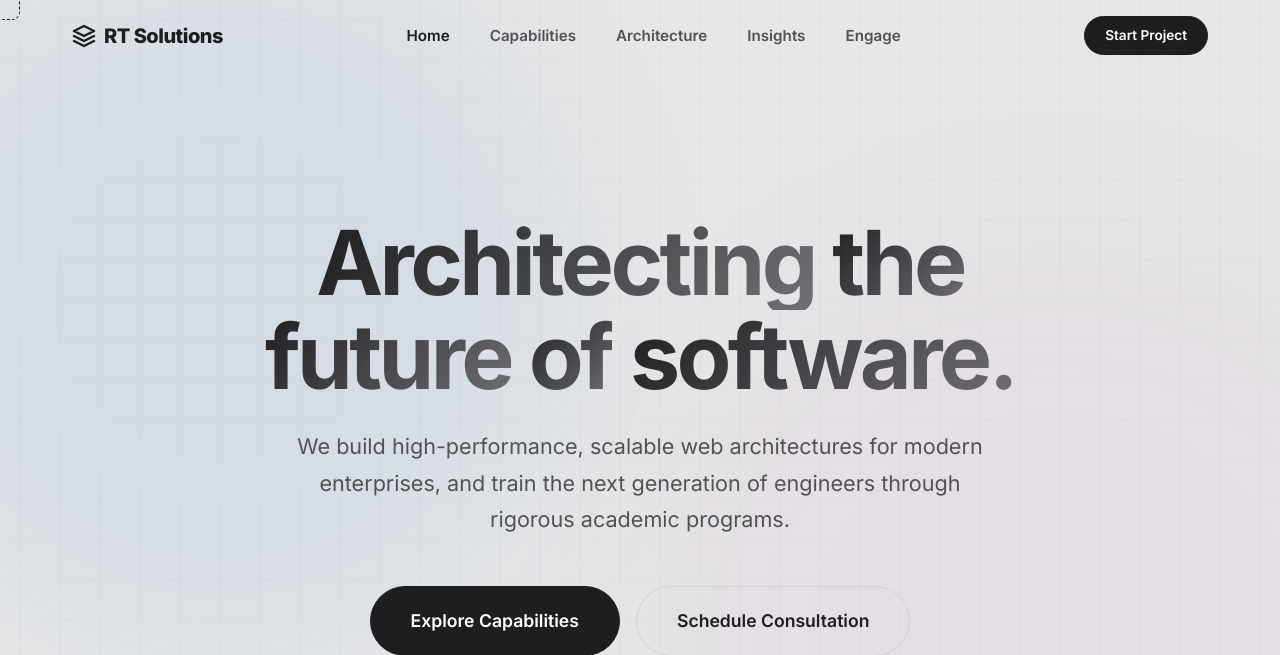
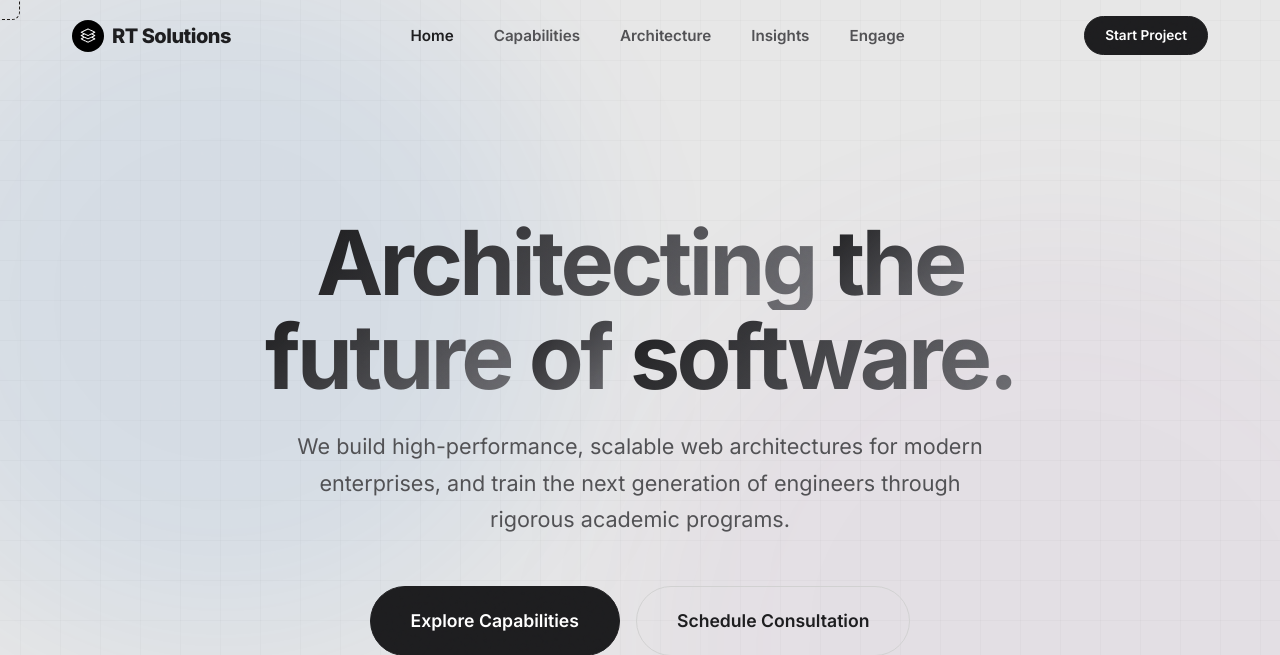
Before and after one commit to yvvsatyanarayana-dev/RT-SOLUTIONS, a Flask app: page / in a window 1280 px wide. Shown: the top 655 px of the page. Run offline with Flask 3, Linux system fonts and the light colour scheme; some libraries are stand-ins or nearby versions.

Commit message:
log changed

```diff
--- a/static/style.css
+++ b/static/style.css
@@ -214,6 +214,7 @@ h1, h2, h3, h4, h5, h6 {
 }
 .nav-container { display: flex; align-items: center; justify-content: space-between; height: 100%; }
 .nav-logo { font-size: 1.25rem; font-weight: 800; letter-spacing: -0.5px; display: flex; align-items: center; gap: 0.5rem; color: var(--text-main); }
+.logo-img { display: inline-flex; width: 32px; height: 32px; object-fit: contain; }
 .nav-links { display: flex; gap: 2.5rem; list-style: none; }
 .nav-links a { font-size: 0.95rem; font-weight: 600; color: var(--text-dark); transition: var(--transition); }
 .nav-links a:hover, .nav-links a.active { color: var(--text-main); }
--- a/templates/base.html
+++ b/templates/base.html
@@ -37,11 +37,7 @@
 <nav class="navbar" id="navbar">
   <div class="container nav-container">
     <a href="{{ url_for('index') }}" class="nav-logo">
-      <svg viewBox="0 0 24 24" fill="none" stroke="currentColor" stroke-width="2.5" stroke-linecap="round" stroke-linejoin="round" width="24" height="24">
-        <polygon points="12 2 2 7 12 12 22 7 12 2"></polygon>
-        <polyline points="2 17 12 22 22 17"></polyline>
-        <polyline points="2 12 12 17 22 12"></polyline>
-      </svg>
+      <img src="{{ url_for('static', filename='logo.svg') }}" alt="RT Solutions logo" class="logo-img" width="32" height="32">
       RT Solutions
     </a>
 
```
Also changed, not shown: app.py (line endings or trailing spaces), static/logo.svg (added), templates/admin/base_admin.html (line endings or trailing spaces), templates/admin/client-form.html (line endings or trailing spaces), templates/admin/clients.html (line endings or trailing spaces).
